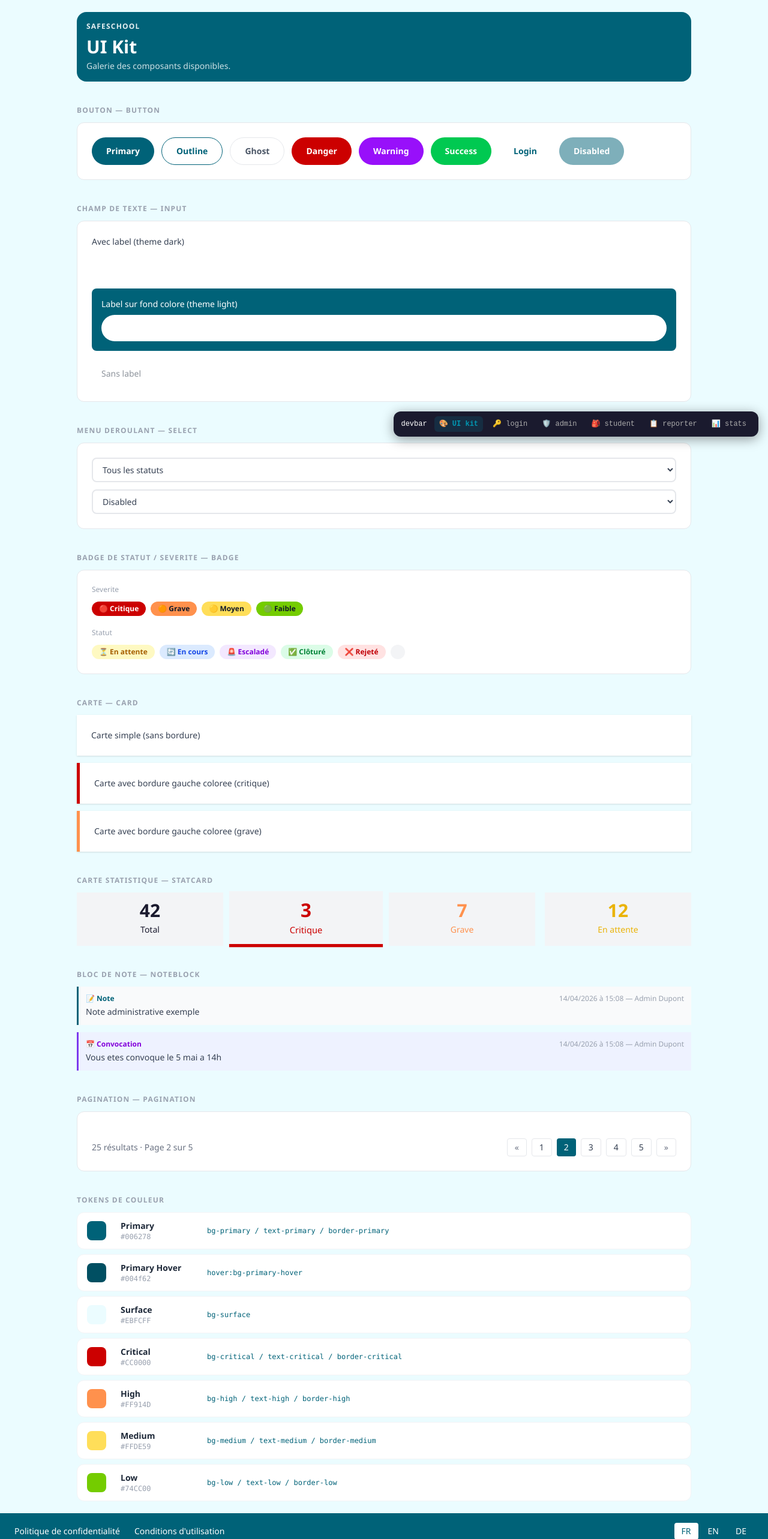
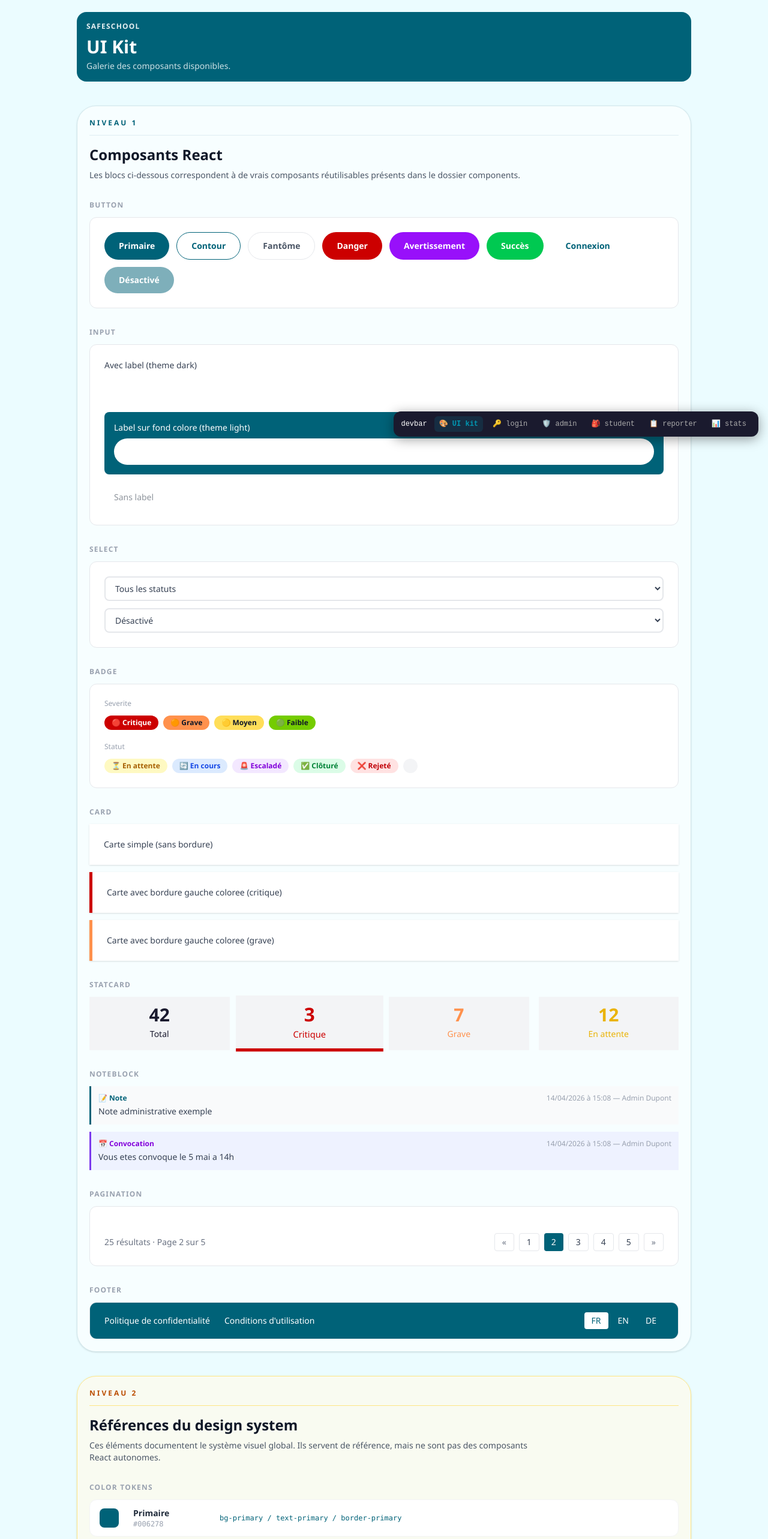
Before and after one commit to Moufidakrainah/safeschoolV1, a React (Vite) app in the folder frontend/: page /ui-kit in a window 1280 px wide. Shown: the top 2566 px of the page at 60% size. Built offline with nearby package versions, Linux system fonts and the light colour scheme.

Commit message:
fix(frontend): type import, i18n langue par defaut, UI Kit hierarchie visuelle

```diff
--- a/frontend/src/App.tsx
+++ b/frontend/src/App.tsx
@@ -57,6 +57,8 @@ function DevBar() {
 
 export default function App()
 {
+  const location = useLocation();
+
   return (
     <div className="flex flex-col min-h-screen">
 
@@ -92,8 +94,8 @@ export default function App()
       </Routes>
       </div>
 
-      {/* Footer : toujours en bas grâce au flex-col du parent — ne scroll pas, reste visible */}
-      <Footer />
+      {/* Footer : rendu global partout sauf dans le UI Kit, où il est montré comme composant documenté */}
+      {location.pathname !== '/ui-kit' && <Footer />}
 
     </div>
   );
--- a/frontend/src/i18n/index.ts
+++ b/frontend/src/i18n/index.ts
@@ -18,7 +18,7 @@ i18n
     lng: 'fr',             // langue par défaut au premier chargement
     fallbackLng: 'fr',     // langue de secours si clé manquante
     detection: {
-      order: ['localStorage', 'navigator'], // mémorise le choix de l'utilisateur
+      order: ['localStorage'], // mémorise le choix de l'utilisateur, ignore la langue du navigateur
       caches: ['localStorage'],
     },
     interpolation: {
--- a/frontend/src/pages/AdminDashboard.tsx
+++ b/frontend/src/pages/AdminDashboard.tsx
@@ -8,7 +8,7 @@ import {
 import StatsDashboard from './StatsDashboard';
 import { SEVERITY_COLORS, severityFromApiGrade } from '../utils/severity';
 import Button from '../components/Button';
-import Badge, { BadgeVariant } from '../components/Badge';
+import Badge, { type BadgeVariant } from '../components/Badge';
 import Card from '../components/Card';
 import StatCard from '../components/StatCard';
 import Select from '../components/Select';
--- a/frontend/src/pages/UiKit.tsx
+++ b/frontend/src/pages/UiKit.tsx
@@ -1,6 +1,7 @@
 import Badge from '../components/Badge';
 import Button from '../components/Button';
 import Card from '../components/Card';
+import Footer from '../components/Footer';
 import Input from '../components/Input';
 import NoteBlock from '../components/NoteBlock';
 import Pagination from '../components/Pagination';
@@ -8,13 +9,13 @@ import Select from '../components/Select';
 import StatCard from '../components/StatCard';
 
 const colors = [
-  { name: 'Primary',       hex: '#006278', bg: 'bg-primary',      tailwind: 'bg-primary / text-primary / border-primary' },
-  { name: 'Primary Hover', hex: '#004f62', bg: 'bg-primary-hover', tailwind: 'hover:bg-primary-hover' },
-  { name: 'Surface',       hex: '#EBFCFF', bg: 'bg-surface',      tailwind: 'bg-surface' },
-  { name: 'Critical',      hex: '#CC0000', bg: 'bg-critical',     tailwind: 'bg-critical / text-critical / border-critical' },
-  { name: 'High',          hex: '#FF914D', bg: 'bg-high',         tailwind: 'bg-high / text-high / border-high' },
-  { name: 'Medium',        hex: '#FFDE59', bg: 'bg-medium',       tailwind: 'bg-medium / text-medium / border-medium' },
-  { name: 'Low',           hex: '#74CC00', bg: 'bg-low',          tailwind: 'bg-low / text-low / border-low' },
+  { name: 'Primaire',        hex: '#006278', bg: 'bg-primary',      tailwind: 'bg-primary / text-primary / border-primary' },
+  { name: 'Primaire survol', hex: '#004f62', bg: 'bg-primary-hover', tailwind: 'hover:bg-primary-hover' },
+  { name: 'Surface',         hex: '#EBFCFF', bg: 'bg-surface',      tailwind: 'bg-surface' },
+  { name: 'Critique',        hex: '#CC0000', bg: 'bg-critical',     tailwind: 'bg-critical / text-critical / border-critical' },
+  { name: 'Grave',           hex: '#FF914D', bg: 'bg-high',         tailwind: 'bg-high / text-high / border-high' },
+  { name: 'Moyen',           hex: '#FFDE59', bg: 'bg-medium',       tailwind: 'bg-medium / text-medium / border-medium' },
+  { name: 'Faible',          hex: '#74CC00', bg: 'bg-low',          tailwind: 'bg-low / text-low / border-low' },
 ];
 
 const sampleNote   = { id: '1', content: 'Note administrative exemple', type: 'note',        createdAt: new Date().toISOString(), author: { firstName: 'Admin', lastName: 'Dupont' } };
@@ -25,6 +26,44 @@ function Section({ title, children }: { title: string; children: React.ReactNode
     <section>
       <h2 className="mb-3 text-xs font-bold uppercase tracking-widest text-gray-400">{title}</h2>
       {children}
+    </section>
+  );
+}
+
+function Category({
+  eyebrow,
+  title,
+  description,
+  tone = 'component',
+  children,
+}: {
+  eyebrow: string;
+  title: string;
+  description: string;
+  tone?: 'component' | 'reference';
+  children: React.ReactNode;
+}) {
+  const toneClasses = tone === 'component'
+    ? {
+        shell: 'border-primary/15 bg-white/60',
+        eyebrow: 'text-primary',
+        divider: 'bg-primary/10',
+      }
+    : {
+        shell: 'border-amber-200 bg-amber-50/70',
+        eyebrow: 'text-amber-700',
+        divider: 'bg-amber-200',
+      };
+
+  return (
+    <section className={`rounded-[2rem] border px-5 py-5 shadow-sm ${toneClasses.shell}`}>
+      <div className="mb-8">
+        <p className={`text-xs font-bold uppercase tracking-[0.25em] ${toneClasses.eyebrow}`}>{eyebrow}</p>
+        <div className={`mt-3 h-px w-full ${toneClasses.divider}`} />
+        <h2 className="mt-4 text-2xl font-black text-gray-900">{title}</h2>
+        <p className="mt-2 max-w-3xl text-sm text-gray-600">{description}</p>
+      </div>
+      <div className="flex flex-col gap-8">{children}</div>
     </section>
   );
 }
@@ -40,22 +79,27 @@ export default function UiKit() {
           <p className="mt-1 text-sm text-white/80">Galerie des composants disponibles.</p>
         </header>
 
+        <Category
+          eyebrow="Niveau 1"
+          title="Composants React"
+          description="Les blocs ci-dessous correspondent à de vrais composants réutilisables présents dans le dossier components."
+        >
           {/* Button */}
-        <Section title="Bouton — Button">
+          <Section title="Button">
             <div className="rounded-xl border border-gray-200 bg-white p-6 flex flex-wrap gap-3">
-            <Button variant="primary">Primary</Button>
-            <Button variant="outline">Outline</Button>
-            <Button variant="ghost">Ghost</Button>
+              <Button variant="primary">Primaire</Button>
+              <Button variant="outline">Contour</Button>
+              <Button variant="ghost">Fantôme</Button>
               <Button variant="danger">Danger</Button>
-            <Button variant="warning">Warning</Button>
-            <Button variant="success">Success</Button>
-            <Button variant="login">Login</Button>
-            <Button variant="primary" disabled>Disabled</Button>
+              <Button variant="warning">Avertissement</Button>
+              <Button variant="success">Succès</Button>
+              <Button variant="login">Connexion</Button>
+              <Button variant="primary" disabled>Désactivé</Button>
             </div>
           </Section>
 
           {/* Input */}
-        <Section title="Champ de texte — Input">
+          <Section title="Input">
             <div className="rounded-xl border border-gray-200 bg-white p-6 flex flex-col gap-4">
               <Input label="Avec label (theme dark)" type="text" value="" onChange={() => {}} />
               <div className="rounded-lg bg-primary p-4">
@@ -66,7 +110,7 @@ export default function UiKit() {
           </Section>
 
           {/* Select */}
-        <Section title="Menu deroulant — Select">
+          <Section title="Select">
             <div className="rounded-xl border border-gray-200 bg-white p-6 flex flex-col gap-3">
               <Select value="" onChange={() => {}}>
                 <option value="">Tous les statuts</option>
@@ -74,13 +118,13 @@ export default function UiKit() {
                 <option value="closed">Cloture</option>
               </Select>
               <Select value="" onChange={() => {}} disabled>
-              <option>Disabled</option>
+                <option>Désactivé</option>
               </Select>
             </div>
           </Section>
 
           {/* Badge */}
-        <Section title="Badge de statut / severite — Badge">
+          <Section title="Badge">
             <div className="rounded-xl border border-gray-200 bg-white p-6">
               <p className="text-xs text-gray-400 mb-3">Severite</p>
               <div className="flex flex-wrap gap-2 mb-5">
@@ -102,7 +146,7 @@ export default function UiKit() {
           </Section>
 
           {/* Card */}
-        <Section title="Carte — Card">
+          <Section title="Card">
             <div className="flex flex-col gap-3">
               <Card>
                 <p className="text-sm text-gray-700">Carte simple (sans bordure)</p>
@@ -117,7 +161,7 @@ export default function UiKit() {
           </Section>
 
           {/* StatCard */}
-        <Section title="Carte statistique — StatCard">
+          <Section title="StatCard">
             <div className="grid grid-cols-4 gap-4">
               <StatCard label="Total" value={42} color="#1a1a2e" />
               <StatCard label="Critique" value={3} color="#CC0000" active />
@@ -127,7 +171,7 @@ export default function UiKit() {
           </Section>
 
           {/* NoteBlock */}
-        <Section title="Bloc de note — NoteBlock">
+          <Section title="NoteBlock">
             <div className="flex flex-col gap-3">
               <NoteBlock note={sampleNote} />
               <NoteBlock note={sampleConvoc} />
@@ -135,14 +179,28 @@ export default function UiKit() {
           </Section>
 
           {/* Pagination */}
-        <Section title="Pagination — Pagination">
+          <Section title="Pagination">
             <div className="rounded-xl border border-gray-200 bg-white p-6">
               <Pagination currentPage={2} totalPages={5} totalItems={25} onPageChange={() => {}} />
             </div>
           </Section>
 
-        {/* Couleurs */}
-        <Section title="Tokens de couleur">
+          {/* Footer */}
+          <Section title="Footer">
+            <div className="overflow-hidden rounded-xl border border-gray-200 bg-white">
+              <Footer />
+            </div>
+          </Section>
+        </Category>
+
+        <Category
+          eyebrow="Niveau 2"
+          title="Références du design system"
+          description="Ces éléments documentent le système visuel global. Ils servent de référence, mais ne sont pas des composants React autonomes."
+          tone="reference"
+        >
+          {/* Color Tokens */}
+          <Section title="Color Tokens">
             <div className="flex flex-col gap-2">
               {colors.map(c => (
                 <div
@@ -160,6 +218,7 @@ export default function UiKit() {
               ))}
             </div>
           </Section>
+        </Category>
 
       </div>
     </main>
```
Lines whose indentation alone changed are shown as unchanged.
